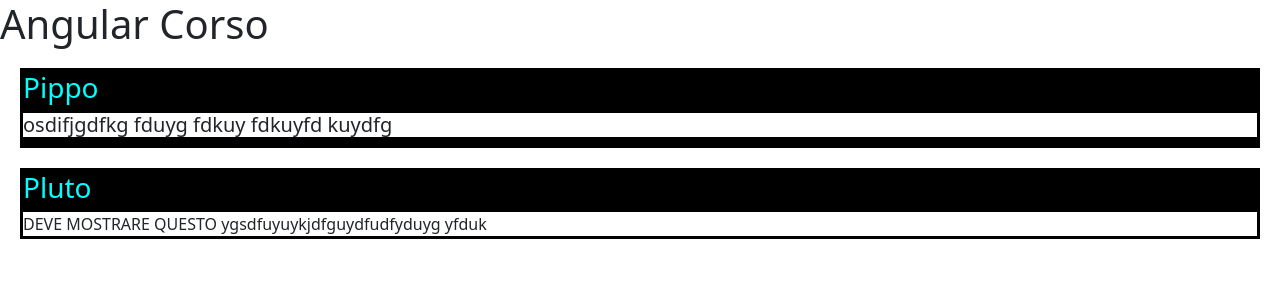
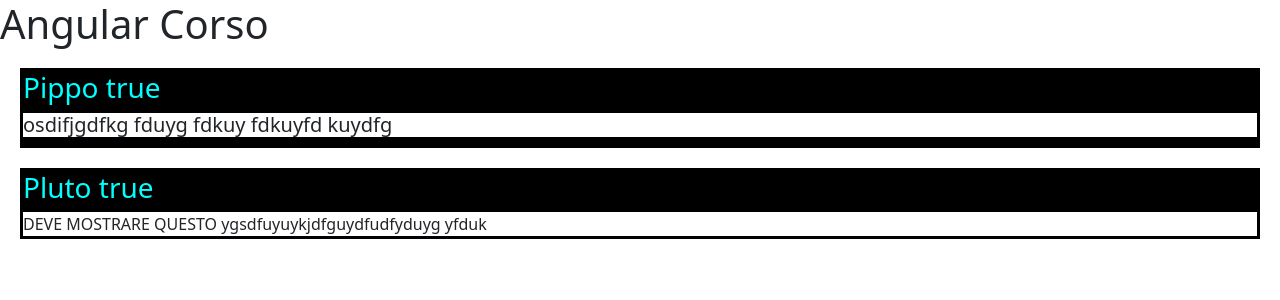
Before and after one commit to ironmanromeo/angular-corso, an Angular app: page / in a window 1280 px wide. Shown: the top 300 px of the page. Built offline with nearby package versions, Linux system fonts and the light colour scheme.

Commit message:
lezione 5 titolo da padre +

```diff
--- a/src/app/accordion/accordion.component.html
+++ b/src/app/accordion/accordion.component.html
@@ -5,7 +5,7 @@
     backgroundColor:'black',
     margin:'20px'
 }">
-    <h3 (click)="onPremutoTitolo()" style="color:aqua">{{ titolo }} </h3>
+    <h3 (click)="onPremutoTitolo()" style="color:aqua">{{ titolo }} {{aperto}}</h3>
     <div *ngIf="aperto" style="background-color:white">
         <ng-content></ng-content>
     </div>
```
